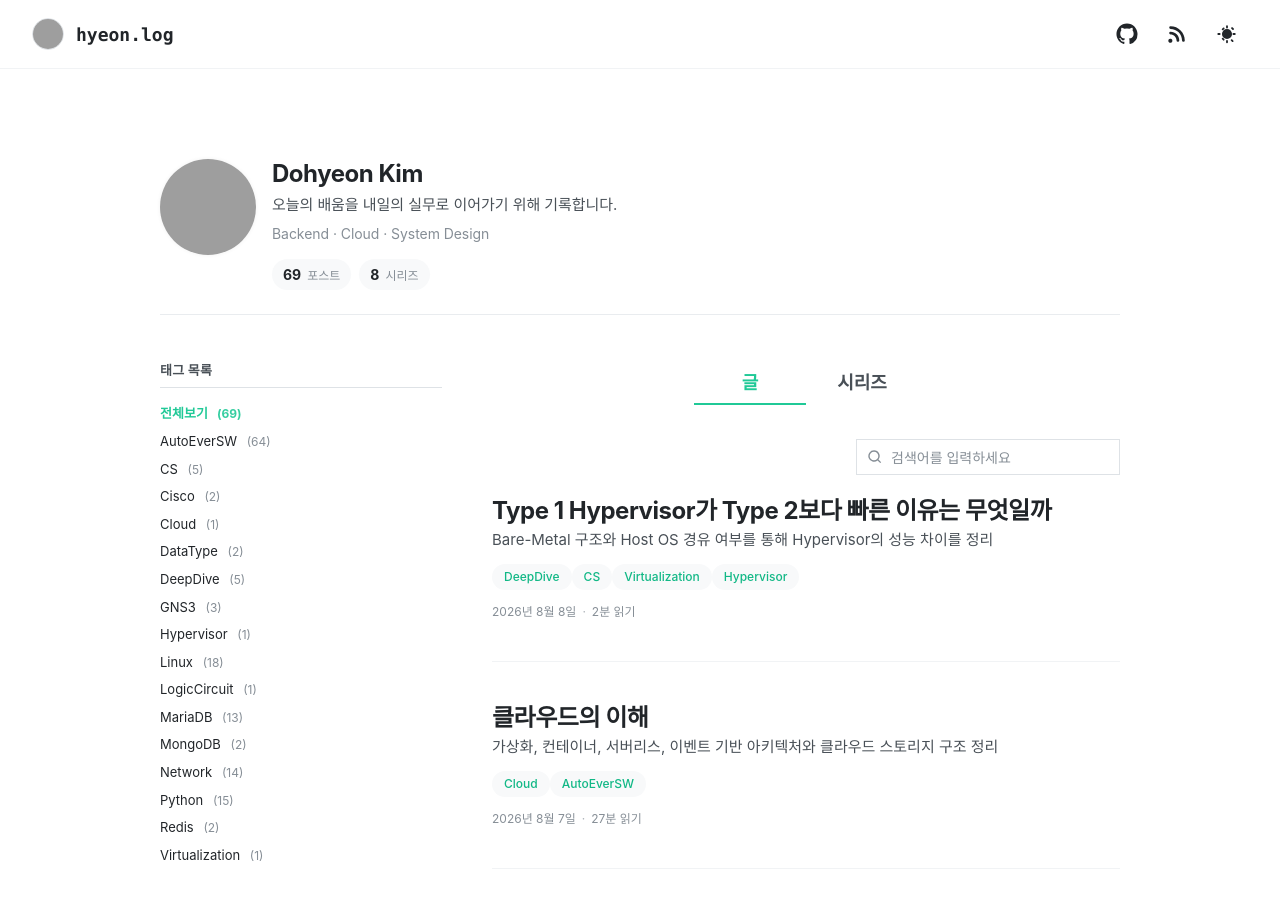
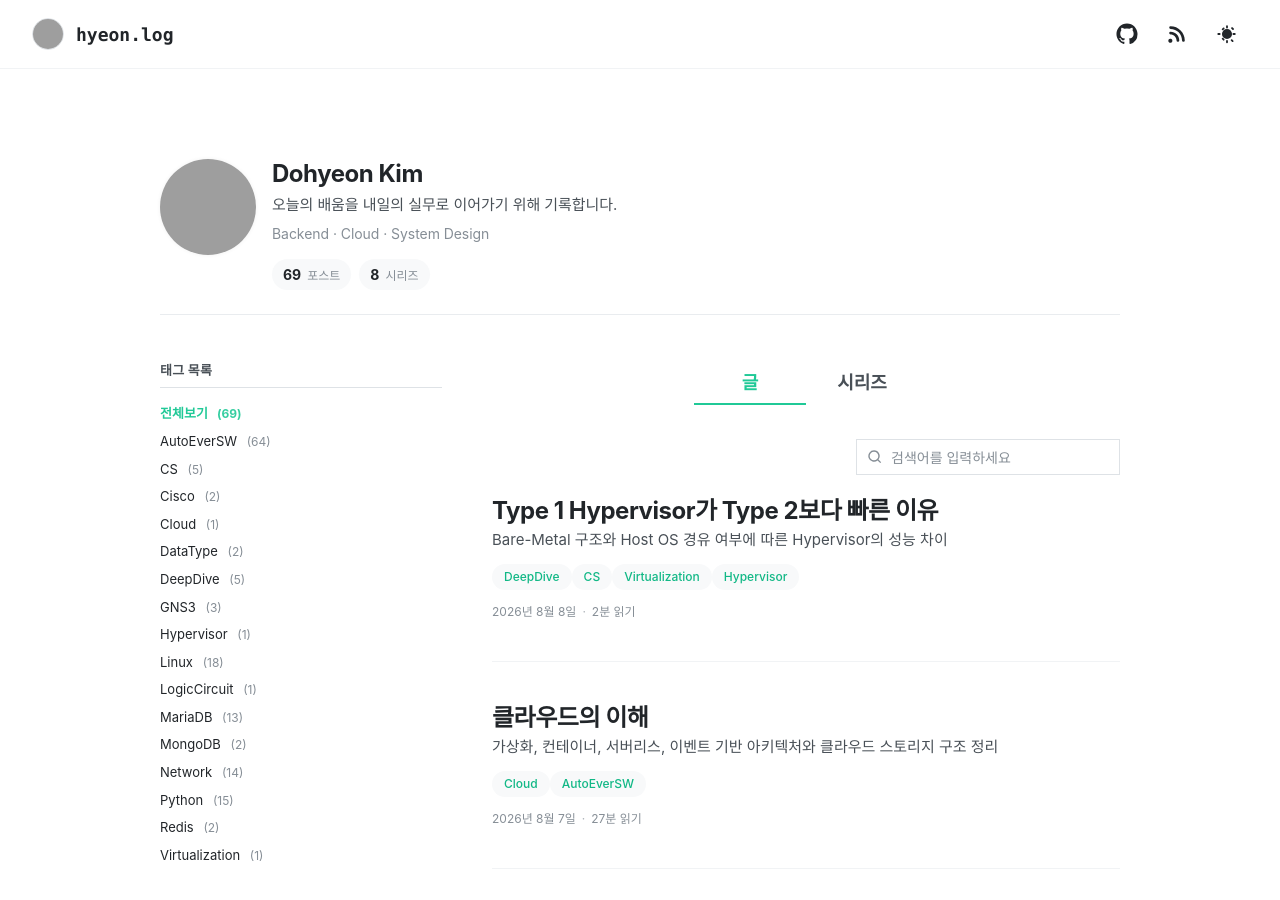
Before and after one commit to kkr010128/kkr010128.github.io, a Jekyll site: the page built from index.html, in a window 1280 px wide and 900 px high. Built offline with Jekyll 4.4.1, drawn with Linux system fonts in a browser that asks for light colours; grey boxes are pictures that could not be loaded.

Commit message:
Update 2026-08-08-04-memo-virtualize.md

```diff
--- a/_posts/0.TechNotes/2026-08-08-04-memo-virtualize.md
+++ b/_posts/0.TechNotes/2026-08-08-04-memo-virtualize.md
@@ -1,6 +1,6 @@
 ---
-title: Type 1 Hypervisor가 Type 2보다 빠른 이유는 무엇일까
-description: Bare-Metal 구조와 Host OS 경유 여부를 통해 Hypervisor의 성능 차이를 정리
+title: Type 1 Hypervisor가 Type 2보다 빠른 이유
+description: Bare-Metal 구조와 Host OS 경유 여부에 따른 Hypervisor의 성능 차이
 date: 2026-08-08
 series: TechNotes
 tags:
```
